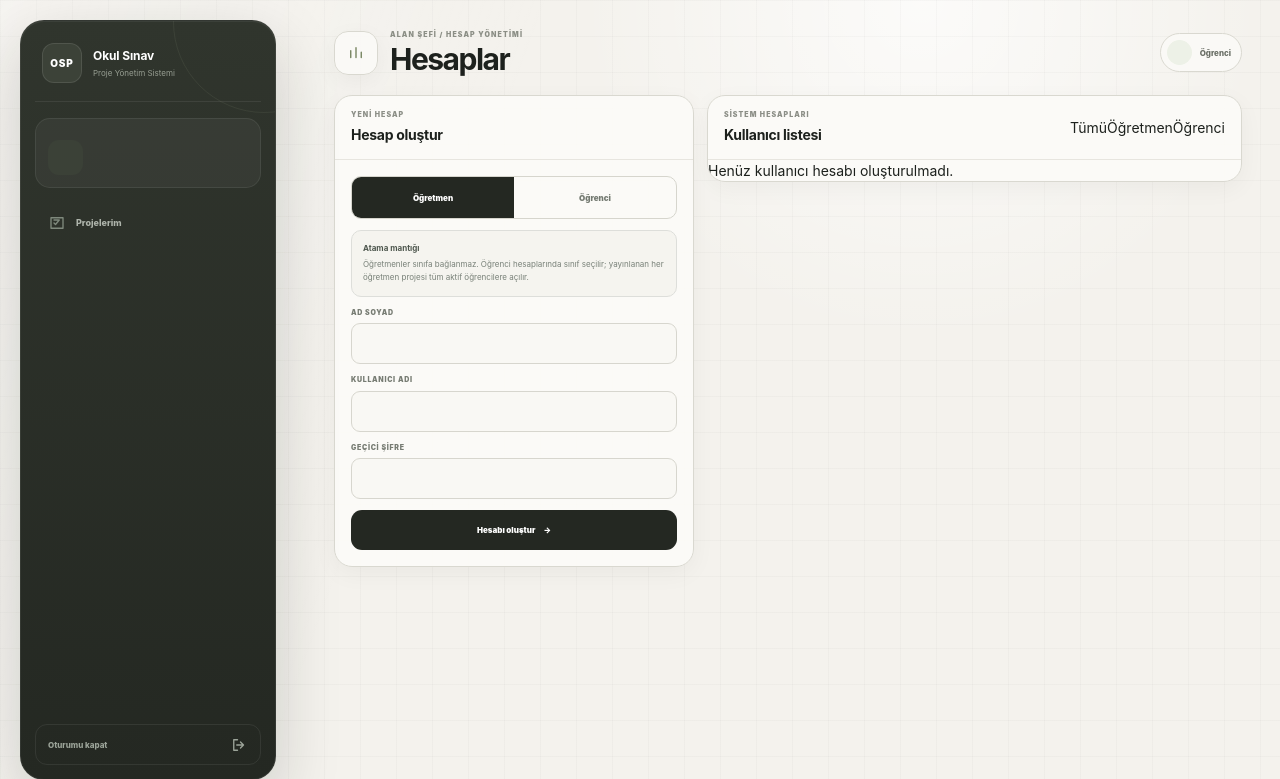
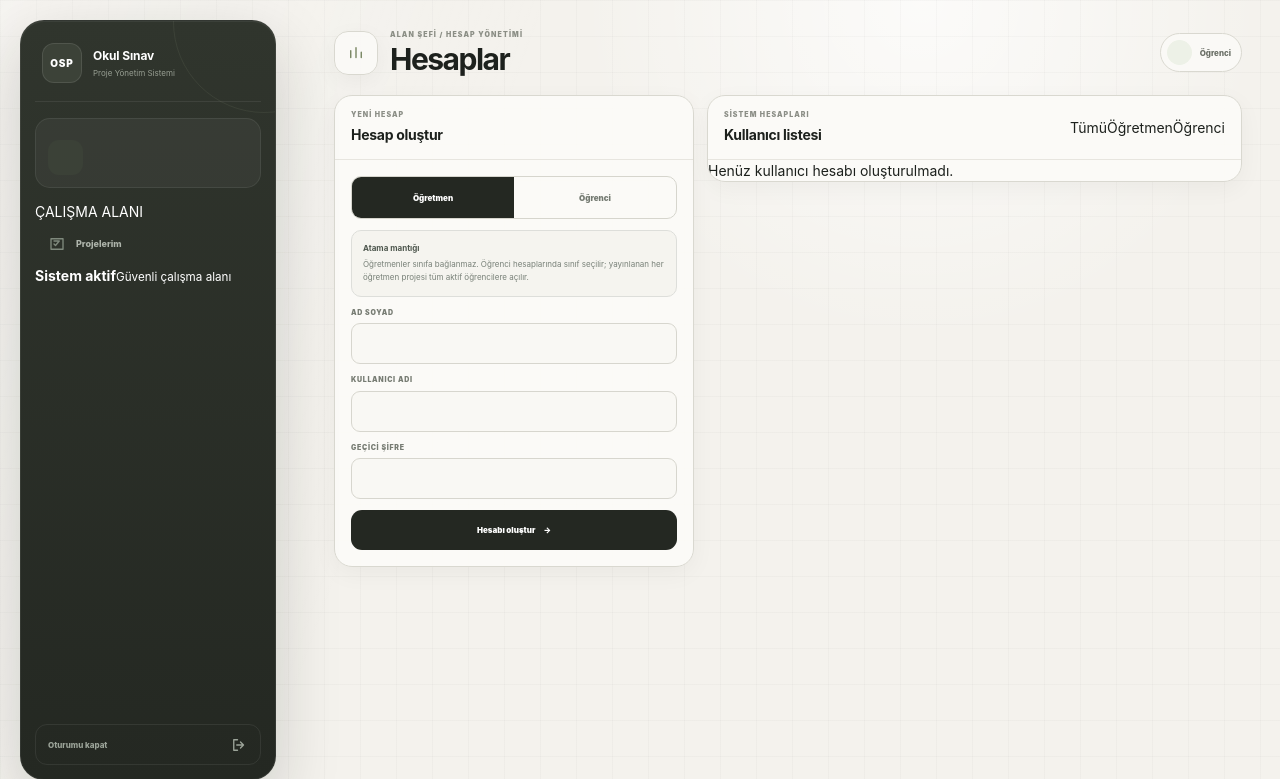
Before and after one commit to oguzhan-tpl/okuls-navproje, a Flask app: template templates/chief/users.html in a window 1280 px wide. Shown: the top 779 px of the page. Run offline with Flask 3, Linux system fonts and the light colour scheme; the template is opened without the code that fills it, so the values that code supplies are empty; parts of the project's set-up code (start-up, migrations or seed data) failed here and were passed over.

Commit message:
Add premium workspace shell details

```diff
--- a/templates/base.html
+++ b/templates/base.html
@@ -20,6 +20,7 @@
       <span class="user-role">{{ {'chief':'ALAN ŞEFİ','teacher':'ÖĞRETMEN','student':'ÖĞRENCİ'}[me.role] }}</span>
       <div class="user-line"><div class="user-avatar">{{ me.full_name[:1]|upper }}</div><div class="user-meta"><strong>{{ me.full_name }}</strong><small>{{ me.classroom.name if me.classroom else me.username }}</small></div></div>
     </div>
+    <div class="sidebar-section-label">ÇALIŞMA ALANI</div>
     <nav class="sidebar-nav" aria-label="Ana menü">
       {% if me.role=='chief' %}
       <a href="{{ url_for('chief_dashboard') }}" class="{{ 'active' if request.endpoint=='chief_dashboard' else '' }}"><span class="nav-icon"><svg class="ui-svg" viewBox="0 0 24 24"><rect x="4" y="4" width="6" height="6" rx="1"/><rect x="14" y="4" width="6" height="6" rx="1"/><rect x="4" y="14" width="6" height="6" rx="1"/><rect x="14" y="14" width="6" height="6" rx="1"/></svg></span>Genel bakış</a>
@@ -33,6 +34,10 @@
       <a href="{{ url_for('student_dashboard') }}" class="{{ 'active' if request.endpoint=='student_dashboard' else '' }}"><span class="nav-icon"><svg class="ui-svg" viewBox="0 0 24 24"><path d="M4 5h16v14H4z"/><path d="m8 12 2 2 5-6M8 8h6"/></svg></span>Projelerim</a>
       {% endif %}
     </nav>
+    <div class="sidebar-status" aria-hidden="true">
+      <span class="status-orb"></span>
+      <span><strong>Sistem aktif</strong><small>Güvenli çalışma alanı</small></span>
+    </div>
     <form method="post" action="{{ url_for('logout') }}" class="sidebar-logout"><input type="hidden" name="_csrf" value="{{ csrf_token() }}"><button type="submit"><span>Oturumu kapat</span><svg class="ui-svg" viewBox="0 0 24 24"><path d="M10 5H5v14h5M14 8l4 4-4 4M18 12H9"/></svg></button></form>
   </aside>
   <main class="main-area">
```
